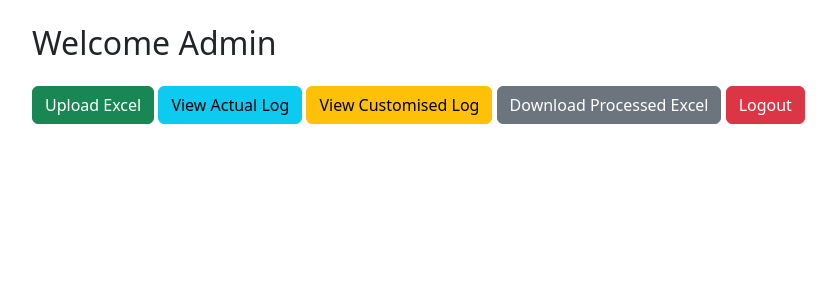
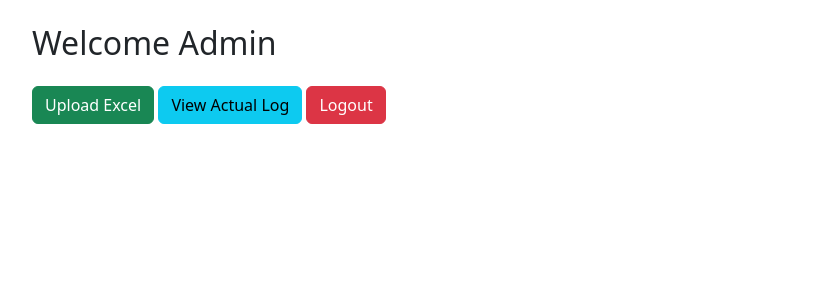
Before and after one commit to Jeevanath/attendance_app, a Flask app: template templates/dashboard.html in a window 1280 px wide. Shown: the top 300 px of the page, without its empty margins (50-886 px from the left). Run offline with Flask 3, Linux system fonts and the light colour scheme; the template is opened without the code that fills it: most values are stand-ins (such as "Sample title", 1, 10 or a date in 2020).

Commit message:
Update dashboard.html

```diff
--- a/templates/dashboard.html
+++ b/templates/dashboard.html
@@ -11,8 +11,12 @@
 
 <a href="/upload" class="btn btn-success mt-3">Upload Excel</a>
 <a href="/actual" class="btn btn-info mt-3">View Actual Log</a>
-<a href="/customised" class="btn btn-warning mt-3">View Customised Log</a>
-<a href="/download" class="btn btn-secondary mt-3">Download Processed Excel</a>
+
+{% if role == 'admin' %}
+    <a href="/customised" class="btn btn-warning mt-3">View Customised Log</a>
+    <a href="/download" class="btn btn-secondary mt-3">Download Processed Excel</a>
+{% endif %}
+
 <a href="/logout" class="btn btn-danger mt-3">Logout</a>
 
 </body>
```
